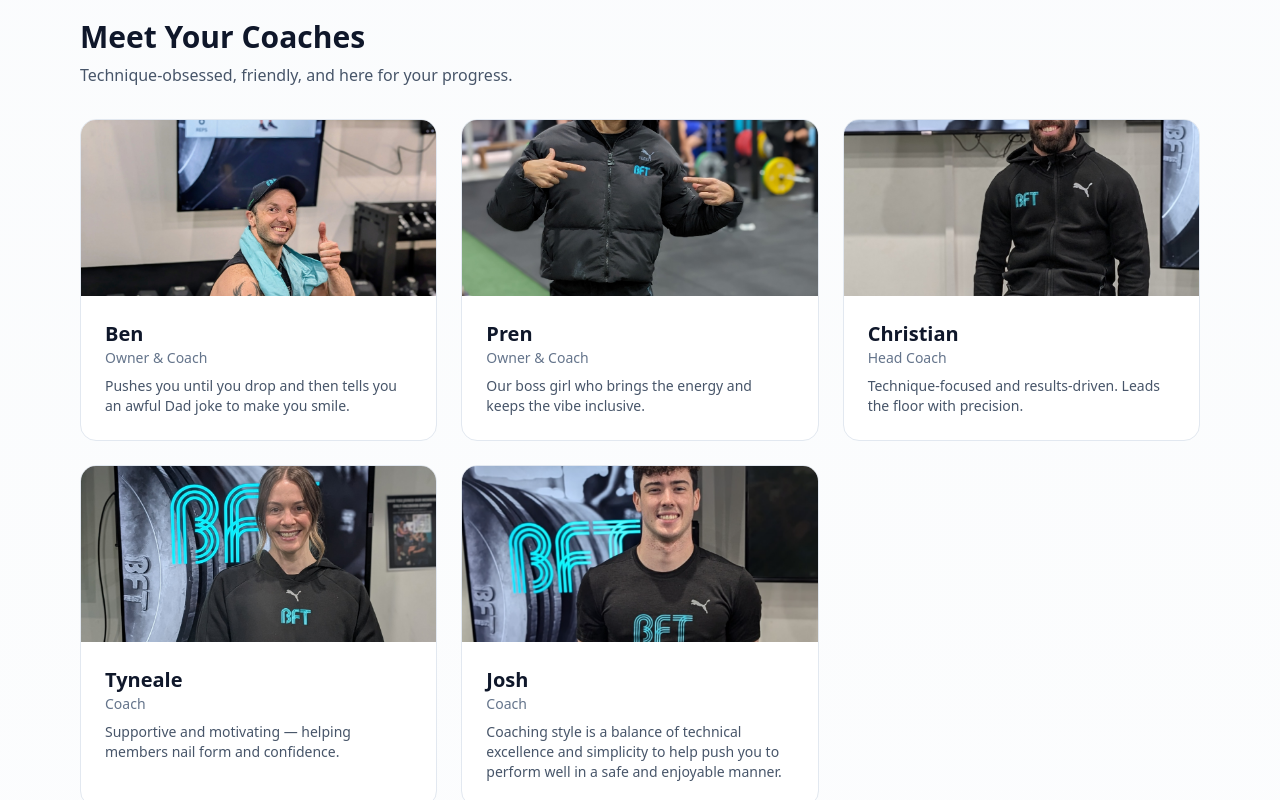
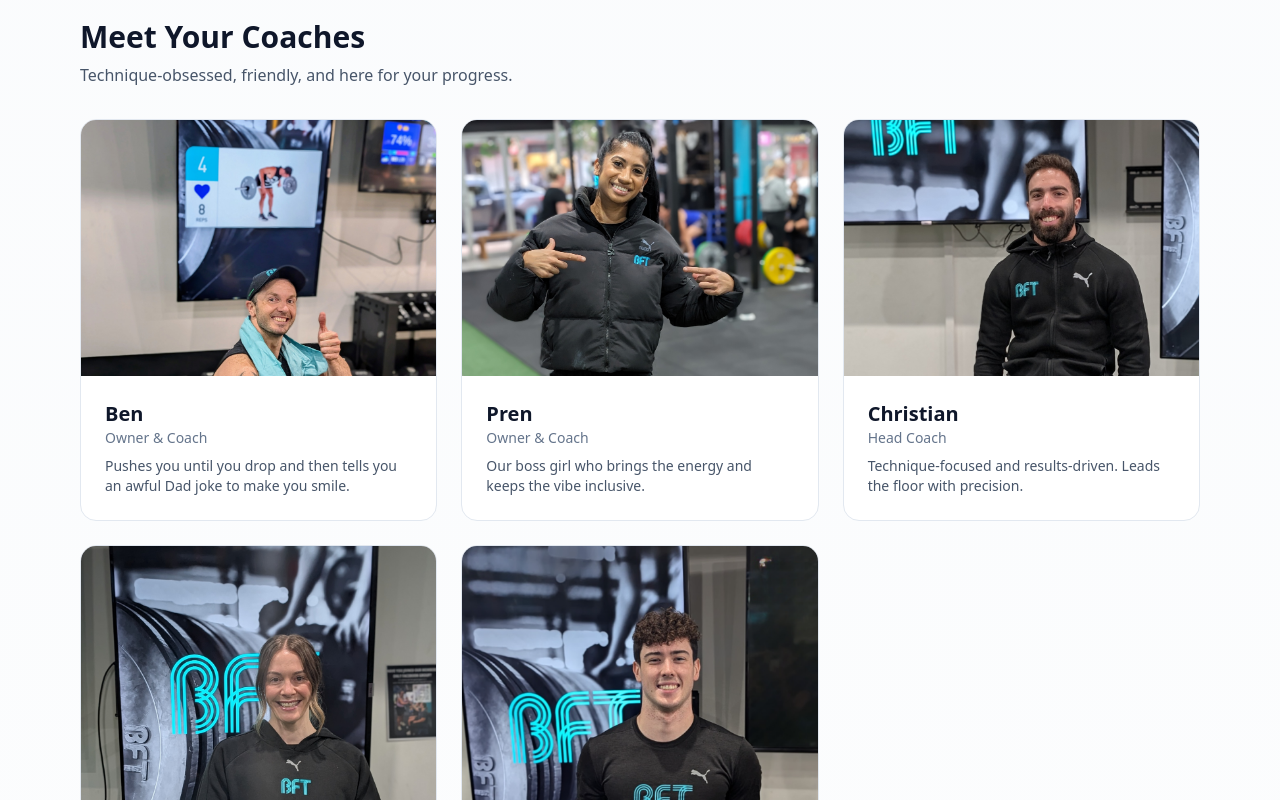
Before and after one commit to PraenaC/bft-wynnum-site, a React (Vite) app: page / in a window 1280 px wide. Shown: the part 1640-2440 px from the top of the page. Built offline with nearby package versions, Linux system fonts and the light colour scheme.

Commit message:
Update BFTWynnumLanding.jsx

```diff
--- a/src/BFTWynnumLanding.jsx
+++ b/src/BFTWynnumLanding.jsx
@@ -21,7 +21,7 @@ import { Textarea } from "@/components/ui/textarea";
    CONFIG / DATA
 ----------------------------- */
 
-// Coaches
+// Coaches (images must be in public/images/)
 const COACHES = [
   {
     name: "Ben",
@@ -498,7 +498,7 @@ export default function BFTWynnumLanding() {
                 <img
                   src={c.img}
                   alt={c.name}
-                  className="h-44 w-full object-cover"
+                  className="w-full h-60 md:h-64 object-cover object-top"
                   loading="lazy"
                 />
                 <CardHeader className="pb-2">
```
